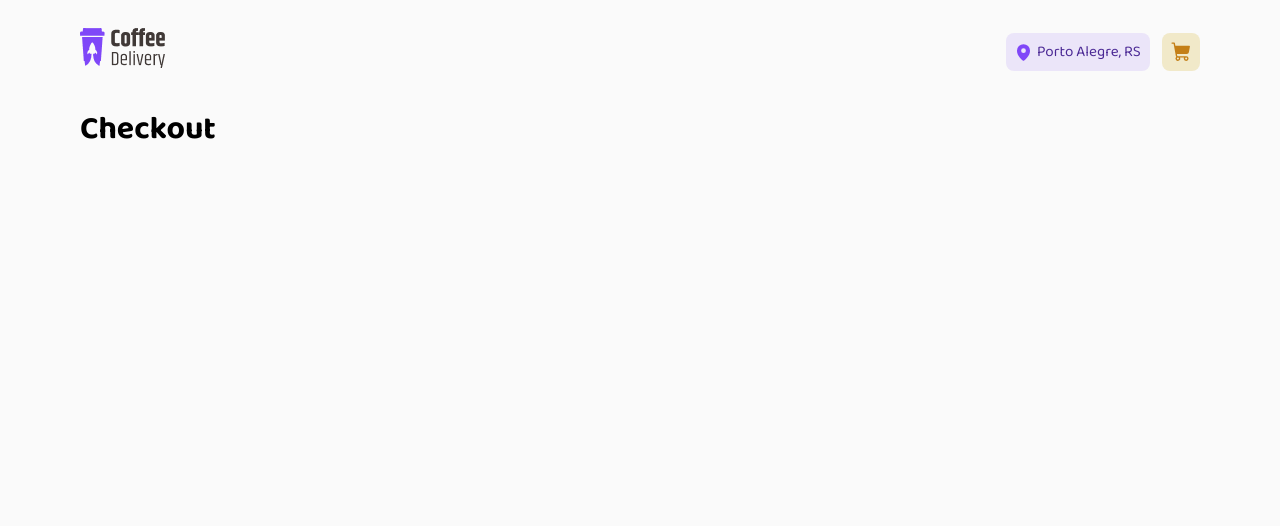
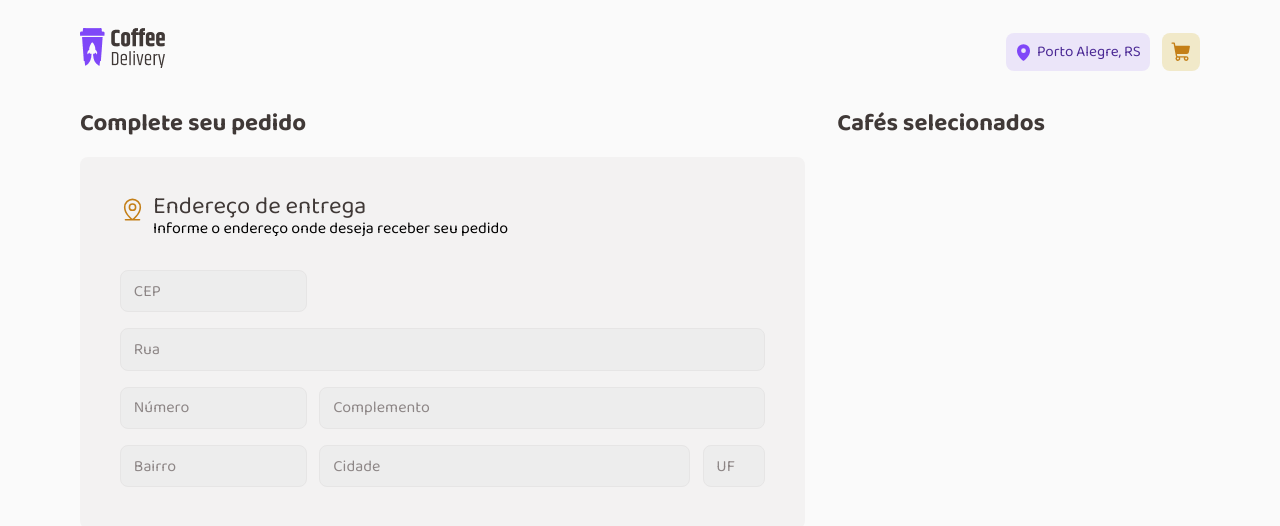
Before and after one commit to VictorMattosOW/coffeeDelivery, a React (Vite) app: page /checkout in a window 1280 px wide. Shown: the top 526 px of the page. Built offline with nearby package versions, Linux system fonts and the light colour scheme.

Commit message:
create address form

```diff
--- a/src/pages/Checkout/index.tsx
+++ b/src/pages/Checkout/index.tsx
@@ -1,3 +1,48 @@
+import { MapPinLine } from '@phosphor-icons/react'
+import {
+  Address,
+  AddressAndCreditCard,
+  AddressTitle,
+  Container,
+  FormContainer,
+  Input,
+  PaymentContent,
+} from './styles'
+
 export function Checkout() {
-  return <h1>Checkout</h1>
+  return (
+    <Container>
+      <AddressAndCreditCard>
+        <h2>Complete seu pedido</h2>
+        <Address>
+          <AddressTitle>
+            <MapPinLine color="#C47F17" size={25} />
+            <div>
+              <span>Endereço de entrega</span>
+              <p>Informe o endereço onde deseja receber seu pedido</p>
+            </div>
+          </AddressTitle>
+
+          <FormContainer>
+            <form>
+              <Input type="text" placeholder="CEP" />
+              <Input $width="100%" type="text" placeholder="Rua" />
+              <div>
+                <Input type="text" placeholder="Número" />
+                <Input $width="70%" type="text" placeholder="Complemento" />
+              </div>
+              <div>
+                <Input type="text" placeholder="Bairro" />
+                <Input $width="60%" type="text" placeholder="Cidade" />
+                <Input $width="10%" type="text" placeholder="UF" />
+              </div>
+            </form>
+          </FormContainer>
+        </Address>
+      </AddressAndCreditCard>
+      <PaymentContent>
+        <h2>Cafés selecionados</h2>
+      </PaymentContent>
+    </Container>
+  )
 }
--- /dev/null
+++ b/src/pages/Checkout/styles.ts
@@ -0,0 +1,64 @@
+import { styled } from 'styled-components'
+
+export const Container = styled.div`
+  display: grid;
+  grid-template-columns: 2fr 1fr;
+  gap: 2rem;
+
+  h2 {
+    color: ${(props) => props.theme['base-subtitle']};
+    margin-bottom: 0.9rem;
+  }
+`
+
+export const AddressAndCreditCard = styled.div`
+  display: flex;
+  flex-direction: column;
+`
+export const Address = styled.div`
+  display: flex;
+  flex-direction: column;
+  gap: 2rem;
+  height: 23.25rem;
+  border-radius: 8px;
+  padding: 2.5rem;
+  background: ${(props) => props.theme['base-card']};
+`
+
+export const AddressTitle = styled.div`
+  display: flex;
+  flex-direction: row;
+  gap: 0.5rem;
+  line-height: 120%;
+  span {
+    font-size: 1.5rem;
+    font-weight: 400;
+    color: ${(props) => props.theme['base-subtitle']};
+  }
+`
+
+export const FormContainer = styled.div`
+  div {
+    display: flex;
+    flex-direction: row;
+    gap: 0.8rem;
+  }
+`
+
+export const BaseInput = styled.input`
+  height: 2.65rem;
+  border: none;
+  padding: 0.8rem;
+  border-radius: 8px;
+  border: 1px solid ${(props) => props.theme['base-button']};
+  margin-bottom: 1rem;
+  background: ${(props) => props.theme['base-input']};
+`
+interface InputProps {
+  $width?: string
+}
+export const Input = styled(BaseInput)<InputProps>`
+  width: ${(props) => props.$width};
+`
+
+export const PaymentContent = styled.div``
--- a/src/pages/Home/CoffeeList/index.tsx
+++ b/src/pages/Home/CoffeeList/index.tsx
@@ -29,7 +29,7 @@ const coffees: CoffeeType[] = [
     description: 'Expresso diluído, menos intenso que o tradicional',
     tag: ['TRADICIONAL'],
     price: '9,90',
-    img: '../../../../public/coffee-image/Type=Expresso.svg',
+    img: '/coffee-image/Type=Expresso.svg',
   },
   {
     id: 2,
@@ -37,7 +37,7 @@ const coffees: CoffeeType[] = [
     description: 'O tradicional café feito com água quente e grãos moídos',
     tag: ['TRADICIONAL'],
     price: '9,90',
-    img: '../../../../public/coffee-image/Type=Americano.svg',
+    img: '/coffee-image/Type=Americano.svg',
   },
   {
     id: 3,
@@ -45,7 +45,7 @@ const coffees: CoffeeType[] = [
     description: 'Café expresso tradicional com espuma cremosa',
     tag: ['TRADICIONAL'],
     price: '9,90',
-    img: '../../../../public/coffee-image/Type=Expresso Cremoso.svg',
+    img: '/coffee-image/Type=Expresso Cremoso.svg',
   },
   {
     id: 4,
@@ -53,7 +53,7 @@ const coffees: CoffeeType[] = [
     description: 'Bebida preparada com café expresso e cubos de gelo',
     tag: ['TRADICIONAL', 'GELADO'],
     price: '9,90',
-    img: '../../../../public/coffee-image/Type=ExpressoGelado.svg',
+    img: '/coffee-image/Type=ExpressoGelado.svg',
   },
   {
     id: 5,
@@ -61,7 +61,7 @@ const coffees: CoffeeType[] = [
     description: 'Meio a meio de expresso tradicional com leite vaporizado',
     tag: ['TRADICIONAL', 'com leite'],
     price: '9,90',
-    img: '../../../../public/coffee-image/Type=Café com Leite.svg',
+    img: '/coffee-image/Type=Café com Leite.svg',
   },
   {
     id: 6,
@@ -70,7 +70,7 @@ const coffees: CoffeeType[] = [
       'Uma dose de café expresso com o dobro de leite e espuma cremosa',
     tag: ['TRADICIONAL', 'com leite'],
     price: '9,90',
-    img: '../../../../public/coffee-image/Type=Latte.svg',
+    img: '/coffee-image/Type=Latte.svg',
   },
   {
     id: 7,
@@ -79,7 +79,7 @@ const coffees: CoffeeType[] = [
       'Bebida com canela feita de doses iguais de café, leite e espuma',
     tag: ['TRADICIONAL', 'com leite'],
     price: '9,90',
-    img: '../../../../public/coffee-image/Type=Capuccino.svg',
+    img: '/coffee-image/Type=Capuccino.svg',
   },
   {
     id: 8,
@@ -88,7 +88,7 @@ const coffees: CoffeeType[] = [
       'Café expresso misturado com um pouco de leite quente e espuma',
     tag: ['TRADICIONAL', 'com leite'],
     price: '9,90',
-    img: '../../../../public/coffee-image/Type=Macchiato.svg',
+    img: '/coffee-image/Type=Macchiato.svg',
   },
   {
     id: 9,
@@ -96,7 +96,7 @@ const coffees: CoffeeType[] = [
     description: 'Café expresso com calda de chocolate, pouco leite e espuma',
     tag: ['TRADICIONAL', 'com leite'],
     price: '9,90',
-    img: '../../../../public/coffee-image/Type=Mochaccino.svg',
+    img: '/coffee-image/Type=Mochaccino.svg',
   },
   {
     id: 10,
@@ -104,7 +104,7 @@ const coffees: CoffeeType[] = [
     description: 'Bebida feita com chocolate dissolvido no leite quente e café',
     tag: ['especial', 'com leite'],
     price: '9,90',
-    img: '../../../../public/coffee-image/Type=Chocolate Quente.svg',
+    img: '/coffee-image/Type=Chocolate Quente.svg',
   },
   {
     id: 11,
@@ -113,7 +113,7 @@ const coffees: CoffeeType[] = [
       'Drink gelado de café expresso com rum, creme de leite e hortelã',
     tag: ['especial', 'gelado', 'alcoólico'],
     price: '9,90',
-    img: '../../../../public/coffee-image/Type=Cubano.svg',
+    img: '/coffee-image/Type=Cubano.svg',
   },
   {
     id: 12,
@@ -121,7 +121,7 @@ const coffees: CoffeeType[] = [
     description: 'Bebida adocicada preparada com café e leite de coco',
     tag: ['especial'],
     price: '9,90',
-    img: '../../../../public/coffee-image/Type=Havaiano.svg',
+    img: '/coffee-image/Type=Havaiano.svg',
   },
   {
     id: 13,
@@ -129,7 +129,7 @@ const coffees: CoffeeType[] = [
     description: 'Bebida preparada com grãos de café árabe e especiarias',
     tag: ['especial'],
     price: '9,90',
-    img: '../../../../public/coffee-image/Type=Árabe.svg',
+    img: '/coffee-image/Type=Árabe.svg',
   },
   {
     id: 14,
@@ -137,7 +137,7 @@ const coffees: CoffeeType[] = [
     description: 'Bebida a base de café, uísque irlandês, açúcar e chantilly',
     tag: ['especial', 'alcoólico'],
     price: '9,90',
-    img: '../../../../public/coffee-image/Type=Irlandês.svg',
+    img: '/coffee-image/Type=Irlandês.svg',
   },
 ]
 
--- a/src/styles/global.ts
+++ b/src/styles/global.ts
@@ -11,6 +11,16 @@ body {
   background: ${(props) => props.theme.background};
 }
 
+input:focus-visible {
+    outline: none !important;
+    border: 1px solid ${(props) => props.theme['yellow-dark']};
+  }
+
+  input::placeholder {
+    color: ${(props) => props.theme['base-label']};
+}
+
+
 body, input, textarea, button {
   font-family: 'Baloo 2', cursive;
   font-weight: 400;
```
